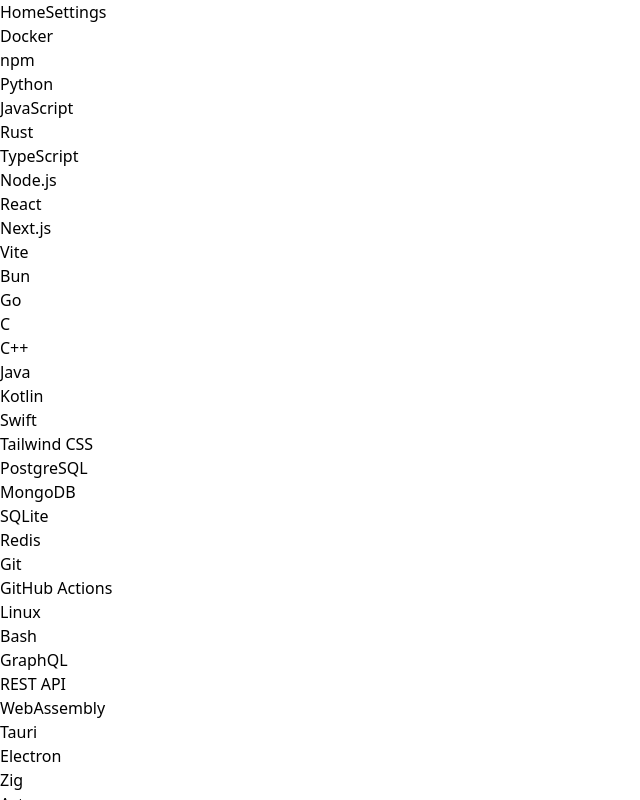
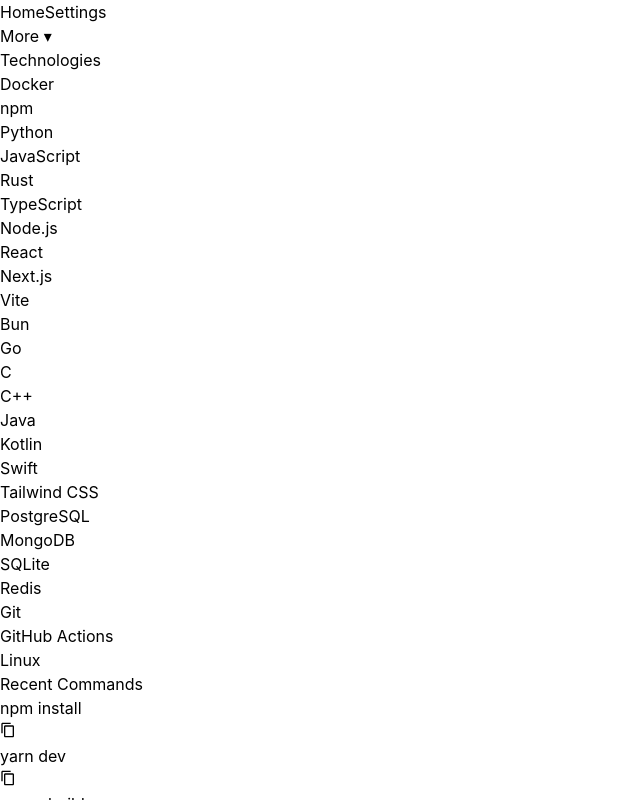
Before and after one commit to abhijith-p-subash/remx, a React (Vite) app: page / in a window 1280 px wide. Shown: the whole page, without its empty margins (0-640 px from the left). Built offline with nearby package versions, Linux system fonts and the light colour scheme.

Commit message:
ui update

```diff
--- a/src-tauri/tauri.conf.json
+++ b/src-tauri/tauri.conf.json
@@ -14,7 +14,10 @@
       {
         "title": "remx",
         "width": 800,
-        "height": 600
+        "height": 600,
+        "resizable": false,
+        "maximizable": false,
+        "fullscreen": false
       }
     ],
     "security": {
--- a/src/App.css
+++ b/src/App.css
@@ -23,3 +23,63 @@
   outline: none !important;
   box-shadow: none !important;
 }
+
+
+
+@tailwind base;
+@tailwind components;
+@tailwind utilities;
+
+/* Reset default body behavior */
+html, body {
+  overscroll-behavior: none;
+  overflow: hidden;
+  margin: 0;
+  padding: 0;
+  height: 100%;
+  width: 100%;
+  font-family: 'Inter', sans-serif;
+}
+
+/* Remove blue focus ring */
+button:focus,
+input:focus,
+textarea:focus,
+select:focus {
+  outline: none !important;
+  box-shadow: none !important;
+}
+
+
+/* GLOBAL SCROLLBAR STYLES */
+* {
+  scrollbar-width: thin;
+  scrollbar-color: rgba(100, 116, 139, 0.3) transparent; /* for Firefox */
+}
+
+*::-webkit-scrollbar {
+  width: 6px;
+  height: 6px;
+}
+
+*::-webkit-scrollbar-track {
+  background: transparent;
+}
+
+*::-webkit-scrollbar-thumb {
+  background-color: rgba(100, 116, 139, 0.3); /* Tailwind slate-500/30 */
+  border-radius: 4px;
+}
+
+*::-webkit-scrollbar-thumb:hover {
+  background-color: rgba(100, 116, 139, 0.5);
+}
+
+/* Dark mode scrollbar adjustments */
+.dark *::-webkit-scrollbar-thumb {
+  background-color: rgba(148, 163, 184, 0.3); /* Tailwind slate-400/30 */
+}
+
+.dark *::-webkit-scrollbar-thumb:hover {
+  background-color: rgba(148, 163, 184, 0.5);
+}
--- a/src/App.tsx
+++ b/src/App.tsx
@@ -22,11 +22,11 @@
   }, []);
 
   return (
-    <main className="">
+    <main className=" bg-gray-100 dark:bg-gray-900 text-black dark:text-white">
       <Router>
-      <div className="h-screen flex flex-col">
+      <div className="h-screen flex flex-col ">
         <Navbar />
-        <div className="flex-1 p-4 bg-gray-100 dark:bg-gray-900 text-black dark:text-white">
+        <div className="flex-1 p-2">
           <Routes>
             <Route path="/" element={<Home />} />
             <Route path="/settings" element={<Settings />} />
--- a/src/components/Navbar.tsx
+++ b/src/components/Navbar.tsx
@@ -1,17 +1,32 @@
 import { Link, useLocation } from "react-router-dom";
 import clsx from "clsx";
+import { useState, useRef, useEffect } from "react";
 
 export default function Navbar() {
   const location = useLocation();
+  const [dropdownOpen, setDropdownOpen] = useState(false);
+  const dropdownRef = useRef<HTMLDivElement>(null);
 
   const navItems = [
     { name: "Home", path: "/" },
     { name: "Settings", path: "/settings" },
   ];
 
+  // Close dropdown if clicked outside
+  useEffect(() => {
+    const handleClickOutside = (event: MouseEvent) => {
+      if (dropdownRef.current && !dropdownRef.current.contains(event.target as Node)) {
+        setDropdownOpen(false);
+      }
+    };
+    window.addEventListener("click", handleClickOutside);
+    return () => window.removeEventListener("click", handleClickOutside);
+  }, []);
+
   return (
-    <nav className=" text-white border-b border-gray-700 px-2 py-2">
-      <div className="flex justify-start">
+    <nav className="text-white border-b border-gray-700 px-2 py-2">
+      <div className="flex justify-start gap-4 items-center">
+        {/* Main nav links */}
         {navItems.map((item) => (
           <Link
             key={item.name}
@@ -19,13 +34,54 @@
             className={clsx(
               "px-1 rounded-sm transition-colors duration-200",
               location.pathname === item.path
-                ? " text-green-500"
-                : "text-gray-300 hover:text-white hover:bg-green-800 hover:bg-opacity-40"
+                ? "text-green-500"
+                : "text-gray-300 hover:text-green-200"
             )}
           >
             {item.name}
           </Link>
         ))}
+
+        {/* Dropdown */}
+        <div className="relative" ref={dropdownRef}>
+          <button
+            onClick={() => setDropdownOpen(!dropdownOpen)}
+            className="text-gray-300 hover:text-green-200 px-1 rounded-sm transition-colors duration-200"
+          >
+            More ▾
+          </button>
+
+          {dropdownOpen && (
+            <div className="absolute mt-1 left-0 bg-gray-800 border border-gray-600 rounded-md shadow-md z-50 min-w-[140px]">
+              <ul className="text-sm text-gray-200">
+                <li>
+                  <Link
+                    to="/about"
+                    className="block px-4 py-2 hover:bg-green-700 hover:text-white transition"
+                  >
+                    About
+                  </Link>
+                </li>
+                <li>
+                  <Link
+                    to="/help"
+                    className="block px-4 py-2 hover:bg-green-700 hover:text-white transition"
+                  >
+                    Help
+                  </Link>
+                </li>
+                <li>
+                  <button
+                    onClick={() => alert("Sign out")}
+                    className="w-full text-left px-4 py-2 hover:bg-green-700 hover:text-white transition"
+                  >
+                    Sign out
+                  </button>
+                </li>
+              </ul>
+            </div>
+          )}
+        </div>
       </div>
     </nav>
   );
--- a/src/components/ui/Card.tsx
+++ b/src/components/ui/Card.tsx
@@ -2,8 +2,8 @@
 
 const Card = (props: { title: string }) => {
   return (
-    <div className="cursor-pointer mb-2 mx-1 p-3 bg-white border border-gray-200 rounded-lg shadow-sm dark:bg-gray-800 dark:border-gray-700">
-      <h5 className=" text-md font-bold tracking-tight text-gray-900 dark:text-white">
+    <div className="cursor-pointer p-2 bg-white border border-gray-200 rounded-lg shadow-sm dark:bg-gray-800 dark:border-gray-700 ">
+      <h5 className=" text-md font-bold tracking-tight text-gray-900 dark:text-white hover:text-green-500">
         {props.title}
       </h5>
     </div>
--- a/src/pages/Home.tsx
+++ b/src/pages/Home.tsx
@@ -1,8 +1,9 @@
 import Card from "../components/ui/Card";
 import { MdContentCopy } from "react-icons/md";
+import { TiTick } from "react-icons/ti";
 import { useState } from "react";
 
-const arr = [
+const techList = [
   "Docker",
   "npm",
   "Python",
@@ -77,70 +78,89 @@
       setCopiedIndex(index);
       setTimeout(() => setCopiedIndex(null), 2000);
     } catch (err) {
-      console.error("Failed to copy:", err);
+      console.error("Copy failed:", err);
     }
   };
 
   return (
-    <div className="h-screen flex flex-col bg-gray-50 dark:bg-gray-900">
-      {/* Top Section: Cards */}
-      <div className="p-4 overflow-y-auto max-h-[25vh]">
-        <div className="flex flex-wrap gap-2">
-          {arr.map((data, index) => (
-            <Card key={index} title={data} />
+    <div className="min-h-screen flex flex-col bg-gray-50 dark:bg-gray-900 ">
+      {/* Cards Section */}
+      <section className="mb-2">
+        <h5 className="text-lg font-semibold text-gray-800 dark:text-gray-100 mb-2">
+          Technologies
+        </h5>
+        <div className="flex flex-wrap gap-1">
+          {techList.slice(0, 25).map((tech, index) => (
+            <Card key={index} title={tech} />
           ))}
         </div>
-      </div>
+      </section>
 
-      {/* Middle Section: Scrollable Commands */}
-      {/* Middle Section: Scrollable Commands */}
-      <div className="flex-1 overflow-y-auto px-4 pb-36">
-        <h5 className="text-lg font-semibold mb-2 text-gray-800 dark:text-gray-100">
+      {/* Commands Section */}
+      <section className="flex-1 overflow-hidden">
+        <h5 className="text-lg font-semibold mb-1 text-gray-800 dark:text-gray-100">
           Recent Commands
         </h5>
+        <div className="overflow-y-auto max-h-[45vh] pr-1 ">
           {devCommands.map((cmd, index) => (
             <div
               key={index}
-            className="flex justify-between items-center bg-black text-white px-4 py-2 my-1 rounded-lg"
+              className="flex justify-between items-center bg-black text-white px-4 py-2 my-1 rounded-md transition-colors duration-300 ease-in-out hover:text-green-500"
             >
-            <p className="text-sm font-mono break-all">{cmd}</p>
+              <p className="text-sm font-mono break-words">{cmd}</p>
+              {/* <button
+                onClick={() => handleCopy(cmd, index)}
+                className="ml-3 text-white hover:text-green-400"
+                title="Copy"
+              >
+                {copiedIndex === index ? (
+                  <TiTick className="text-green-500" />
+                ) : (
+                  <MdContentCopy />
+                )}
+              </button> */}
               <button
                 onClick={() => handleCopy(cmd, index)}
-              className="text-white hover:text-green-400"
+                className="ml-3 text-white hover:text-green-500 flex items-center gap-1"
                 title="Copy"
               >
-              {copiedIndex === index ? "✅" : <MdContentCopy />}
+                {copiedIndex === index ? (
+                  <>
+                    <TiTick className="text-green-50" />
+                    <span className="text-xs text-green-500">Copied!</span>
+                  </>
+                ) : (
+                  <MdContentCopy />
+                )}
               </button>
             </div>
           ))}
         </div>
+      </section>
 
-      {/* Bottom Section: Sticky Search Bar & Theme Buttons */}
-      <div className="sticky bottom-0 w-full bg-white dark:bg-gray-900 border-t border-gray-200 dark:border-gray-700 p-4">
-        <div className="grid grid-cols-12 gap-2">
-          <div className="col-span-12 md:col-span-8">
+      {/* Bottom Sticky Bar */}
+      <footer className="sticky bottom-0 w-full bg-white dark:bg-gray-900 border-t border-gray-200 dark:border-gray-700 py-2">
+        <div className="flex gap-2">
           <input
             type="text"
             placeholder="Search"
-              className="w-full p-2.5 text-sm rounded-lg border border-gray-300 focus:ring-blue-500 focus:border-blue-500 dark:bg-gray-700 dark:border-gray-600 dark:text-white"
+            className="w-full  p-2.5 text-sm rounded-lg border border-gray-300 focus:ring-blue-500 focus:border-blue-500 dark:bg-gray-700 dark:border-gray-600 dark:text-white"
           />
-          </div>
-          <div className="col-span-12 md:col-span-4 flex flex-wrap justify-end gap-2 mt-2 md:mt-0">
-            <button className="text-sm px-3 py-2 rounded-lg bg-blue-700 text-white hover:bg-blue-800">
+          <button
+            type="button"
+            className="w-full md:w-auto text-white bg-blue-700 hover:bg-blue-800 focus:ring-4 focus:ring-blue-300 font-medium rounded-lg text-sm px-5 py-2.5 dark:bg-blue-600 dark:hover:bg-blue-700 focus:outline-none dark:focus:ring-blue-800"
+          >
             Default
           </button>
-            <button className="text-sm px-3 py-2 rounded-lg border border-gray-300 text-gray-900 hover:bg-gray-100 dark:bg-gray-800 dark:text-white dark:border-gray-600 dark:hover:bg-gray-700">
-              Alternative
+          <button
+            type="button"
+            className="w-full md:w-auto text-white bg-green-700 hover:bg-green-800 focus:ring-4 focus:ring-green-300 font-medium rounded-lg text-sm px-5 py-2.5 dark:bg-green-600 dark:hover:bg-green-700 focus:outline-none dark:focus:ring-green-800"
+          >
+            Export
           </button>
-            <button className="text-sm px-3 py-2 rounded-lg bg-gray-800 text-white hover:bg-gray-900">
-              Dark
-            </button>
-            <button className="text-sm px-3 py-2 rounded-lg border border-gray-300 text-gray-900 hover:bg-gray-100 dark:bg-gray-800 dark:text-white dark:border-gray-600 dark:hover:bg-gray-700">
-              Light
-            </button>
+
         </div>
-        </div>
-      </div>
+      </footer>
     </div>
   );
 };
```
Lines whose indentation alone changed are shown as unchanged.
